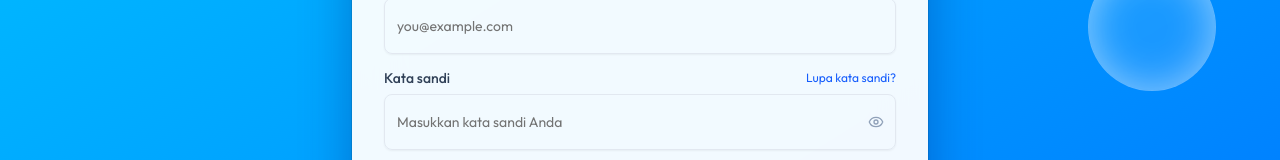
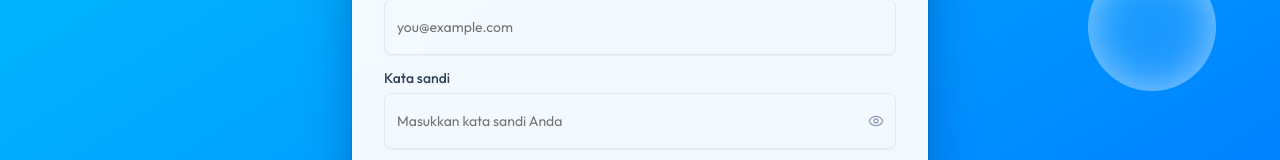
Before and after one commit to akhmadas25/cleaning-service, a Next.js app: page /login in a window 1280 px wide. Shown: the part 357-517 px from the top of the page. Built offline with nearby package versions, Linux system fonts and the light colour scheme; no server answers.

Commit message:
fix error admin

```diff
--- a/src/components/auth/LoginForm.tsx
+++ b/src/components/auth/LoginForm.tsx
@@ -99,13 +99,7 @@ export function LoginForm() {
                     <FormLabel className="text-slate-700 font-medium">
                       Kata sandi
                     </FormLabel>
-                    <Link
-                      href="/forgot-password"
-                      className="text-xs text-blue-600 hover:underline"
-                    >
-                      Lupa kata sandi?
-                    </Link>
-                  </div>
+                    </div>
                   <FormControl>
                     <div className="relative">
                       <Input
```
